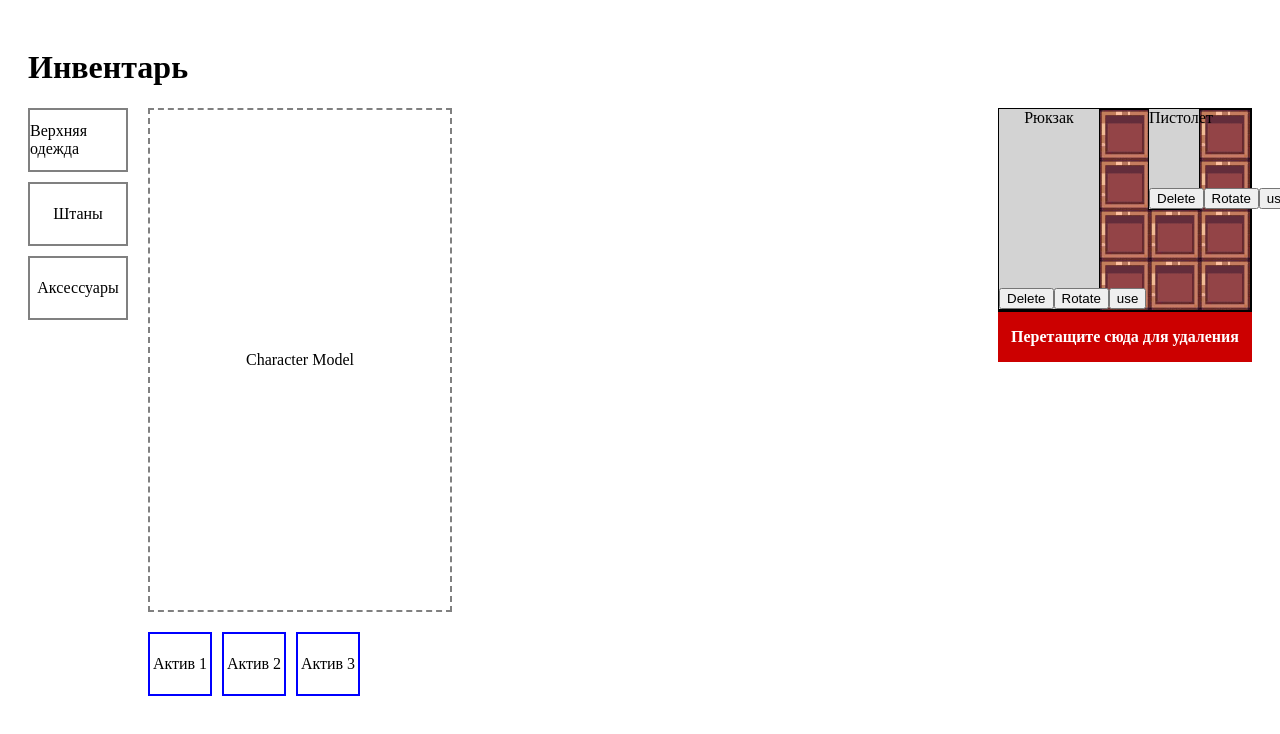
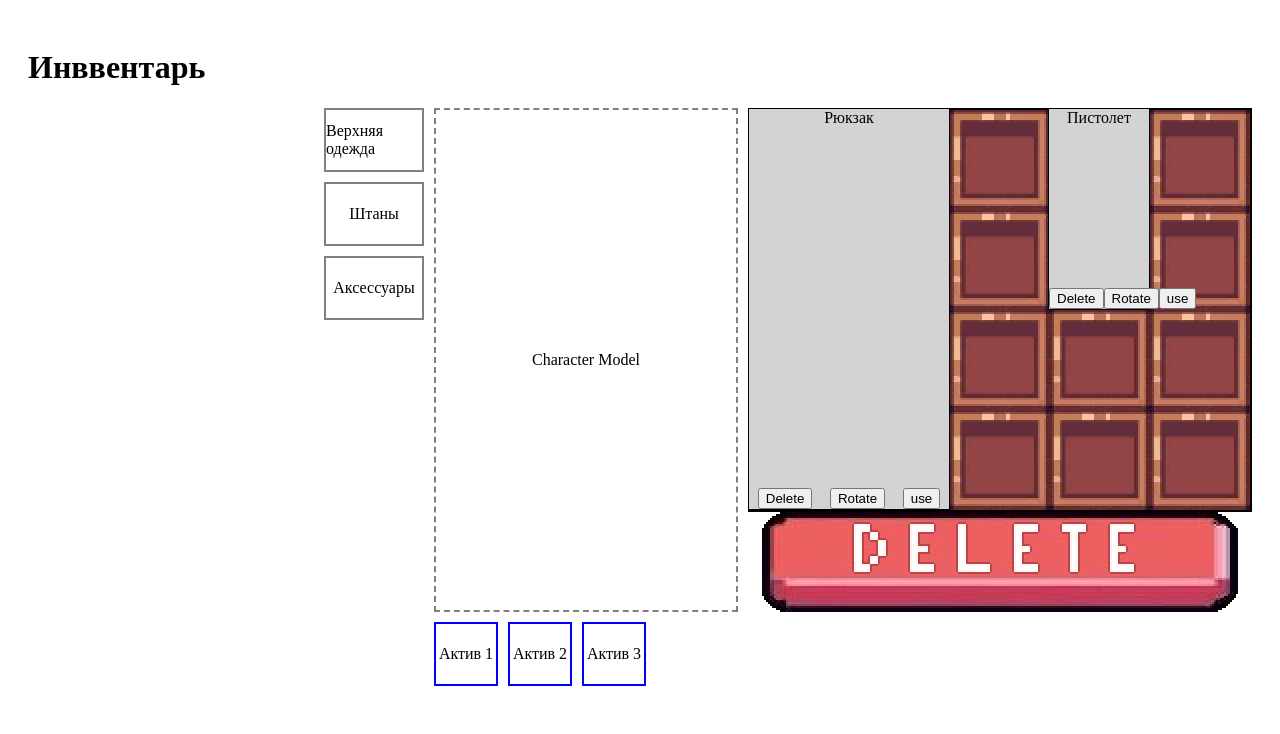
Before and after one commit to FilippKolomiets/Inventory_demo, a React (Create React App) app: page / in a window 1280 px wide. Shown: the top 734 px of the page. Built offline with nearby package versions, Linux system fonts and the light colour scheme.

Commit message:
нарисовал область для удаления+исправил коллизию+поменял размер всего объекта

```diff
--- a/src/App.tsx
+++ b/src/App.tsx
@@ -14,14 +14,42 @@ const App: React.FC = () => {
     { id: 2, name: 'Пистолет', x: 3, y: 0, width: 1, height: 2, rotated: false },
   ]);
 
+
+  const boxesOverlap = (
+    x1: number, y1: number, w1: number, h1: number,
+    x2: number, y2: number, w2: number, h2: number
+  ): boolean => {
+    if (x1 + w1 <= x2 || x2 + w2 <= x1) return false;
+    if (y1 + h1 <= y2 || y2 + h2 <= y1) return false;
+    return true;
+  };
+
   const deleteItem = (id: number) => {
     setItems(prev => prev.filter(item => item.id !== id));
   };
 
   const rotateItem = (id: number) => {
-    setItems(prev =>
-      prev.map(item => (item.id === id ? { ...item, rotated: !item.rotated } : item))
-    );
+    setItems(prev => {
+      const target = prev.find(item => item.id === id);
+      if (!target) return prev;
+      const newRotated = !target.rotated;
+      const newW = newRotated ? target.height : target.width;
+      const newH = newRotated ? target.width : target.height;
+      const gridCols = 5;
+      const gridRows = 4;
+      if (target.x < 0 || target.y < 0 || target.x + newW > gridCols || target.y + newH > gridRows) {
+        return prev;
+      }
+      for (const other of prev) {
+        if (other.id === id) continue;
+        const ow = other.rotated ? other.height : other.width;
+        const oh = other.rotated ? other.width : other.height;
+        if (boxesOverlap(target.x, target.y, newW, newH, other.x, other.y, ow, oh)) {
+          return prev;
+        }
+      }
+      return prev.map(item => (item.id === id ? { ...item, rotated: newRotated } : item));
+    });
   };
 
   const useItem = (id: number) => {
@@ -32,17 +60,13 @@ const App: React.FC = () => {
     setItems(prev => {
       const movingItem = prev.find(item => item.id === id);
       if (!movingItem) return prev;
-
       const w = movingItem.rotated ? movingItem.height : movingItem.width;
       const h = movingItem.rotated ? movingItem.width : movingItem.height;
-
       const gridCols = 5;
       const gridRows = 4;
-
       if (x < 0 || y < 0 || x + w > gridCols || y + h > gridRows) {
         return prev;
       }
-
       for (const other of prev) {
         if (other.id === id) continue;
         const ow = other.rotated ? other.height : other.width;
@@ -51,29 +75,19 @@ const App: React.FC = () => {
           return prev;
         }
       }
-
       return prev.map(item => (item.id === id ? { ...item, x, y } : item));
     });
   };
 
-  function boxesOverlap(
-    x1: number, y1: number, w1: number, h1: number,
-    x2: number, y2: number, w2: number, h2: number
-  ): boolean {
-    if (x1 + w1 <= x2 || x2 + w2 <= x1) return false;
-    if (y1 + h1 <= y2 || y2 + h2 <= y1) return false;
-    return true;
-  }
-
   return (
     <DndProvider backend={HTML5Backend}>
       <div style={{ padding: 20 }}>
-        <h1>Инвентарь</h1>
-        <div style={{ display: 'flex', gap: '20px' }}>
+        <h1>Инввентарь</h1>
+        <div style={{ display: 'flex', justifyContent: 'flex-end', gap: '10px' }}>
           {/* ячейки для экипировки */}
           <EquipmentPanel />
           {/* область персонажа и активных вещей */}
-          <div style={{ display: 'flex', flexDirection: 'column', gap: '20px' }}>
+          <div style={{ display: 'flex', flexDirection: 'column', gap: '10px' }}>
             <CharacterArea />
             <ActiveItemsPanel />
           </div>
@@ -82,8 +96,7 @@ const App: React.FC = () => {
             style={{
               display: 'flex',
               flexDirection: 'column',
-              alignItems: 'center',
-              marginLeft: 'auto'
+              alignItems: 'center'
             }}
           >
             <div style={{ position: 'relative' }}>
--- a/src/DeleteZone.tsx
+++ b/src/DeleteZone.tsx
@@ -27,17 +27,19 @@ const DeleteZone: React.FC<DeleteZoneProps> = ({ onDelete }) => {
     <div
       ref={dropRef}
       style={{
-        height: '50px',
-        width: '100%',
-        backgroundColor: isOver ? '#ff4d4d' : '#cc0000',
-        color: 'white',
+        height: '100px',
+        width: '500px',
+        backgroundImage: `url('/assets/buttons.svg')`,
+        backgroundSize: 'contain',
+        backgroundRepeat: 'no-repeat',
+        imageRendering: 'pixelated',
+        filter: isOver ? 'brightness(1.2)' : 'none',
         display: 'flex',
         alignItems: 'center',
         justifyContent: 'center',
-        fontWeight: 'bold',
       }}
     >
-      Перетащите сюда для удаления
+
     </div>
   );
 };
--- a/src/InventoryGrid.tsx
+++ b/src/InventoryGrid.tsx
@@ -15,14 +15,14 @@ const InventoryGrid: React.FC<InventoryGridProps> = ({ moveItem }) => {
       const offset = monitor.getClientOffset();
       if (!offset || !gridRef.current) return;
       const gridRect = gridRef.current.getBoundingClientRect();
-      const cellSize = 50;
+      const cellSize = 100;
       const x = Math.floor((offset.x - gridRect.left) / cellSize);
       const y = Math.floor((offset.y - gridRect.top) / cellSize);
       moveItem(draggedItem.id, x, y);
     },
   }));
 
-  const cellSize = 50;
+  const cellSize = 100;
   const columns = 5;
   const rows = 4;
 
@@ -42,7 +42,7 @@ const InventoryGrid: React.FC<InventoryGridProps> = ({ moveItem }) => {
             backgroundImage: `url('/assets/cell.svg')`,
             backgroundRepeat: 'no-repeat',
             backgroundSize: 'cover',
-            imageRendering: 'pixelated',
+            imageRendering: 'pixelated'
           }}
         />
       );
--- a/src/InventoryItem.tsx
+++ b/src/InventoryItem.tsx
@@ -28,15 +28,14 @@ const InventoryItem: React.FC<InventoryItemProps> = ({ item, onDelete, onRotate,
   }));
 
   const itemRef = useRef<HTMLDivElement>(null);
-
   drag(itemRef);
 
   const itemStyle: React.CSSProperties = {
     position: 'absolute',
-    left: item.x * 50,
-    top: item.y * 50,
-    width: item.rotated ? item.height * 50 : item.width * 50,
-    height: item.rotated ? item.width * 50 : item.height * 50,
+    left: item.x * 100,
+    top: item.y * 100,
+    width: item.rotated ? item.height * 100 : item.width * 100,
+    height: item.rotated ? item.width * 100 : item.height * 100,
     opacity: isDragging ? 0.5 : 1,
     border: '1px solid black',
     backgroundColor: 'lightgray',
```
Also changed, not shown: public/assets/buttons.svg (added).
